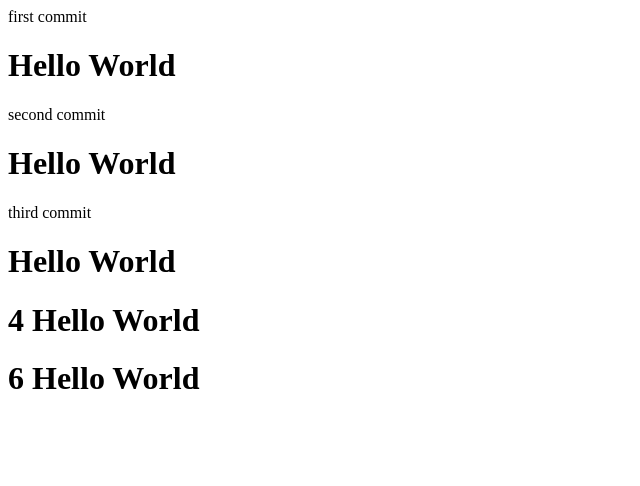
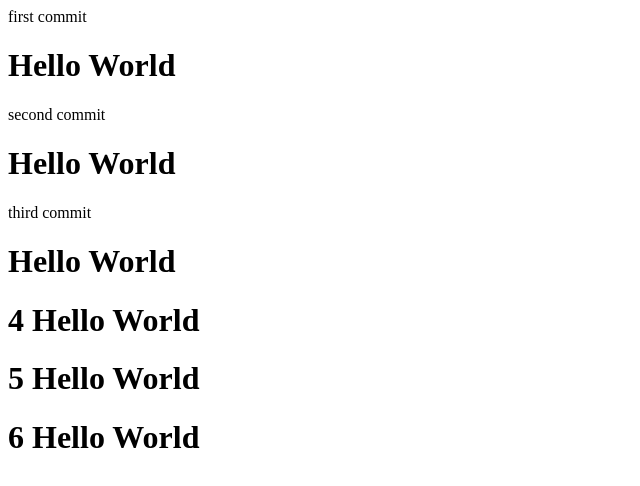
Before and after one commit to zzeyoung/HelloWorld1, a plain HTML site: page index.html in a window 1280 px wide. Shown: the whole page, without its empty margins (0-640 px from the left). Drawn offline with Linux system fonts and the light colour scheme.

Commit message:
Update index.html

```diff
--- a/index.html
+++ b/index.html
@@ -15,6 +15,7 @@
 
         <h1>4 Hello World</h1>
 
+        <h1>5 Hello World</h1>
 
         <h1>6 Hello World</h1>
     </body>
```
